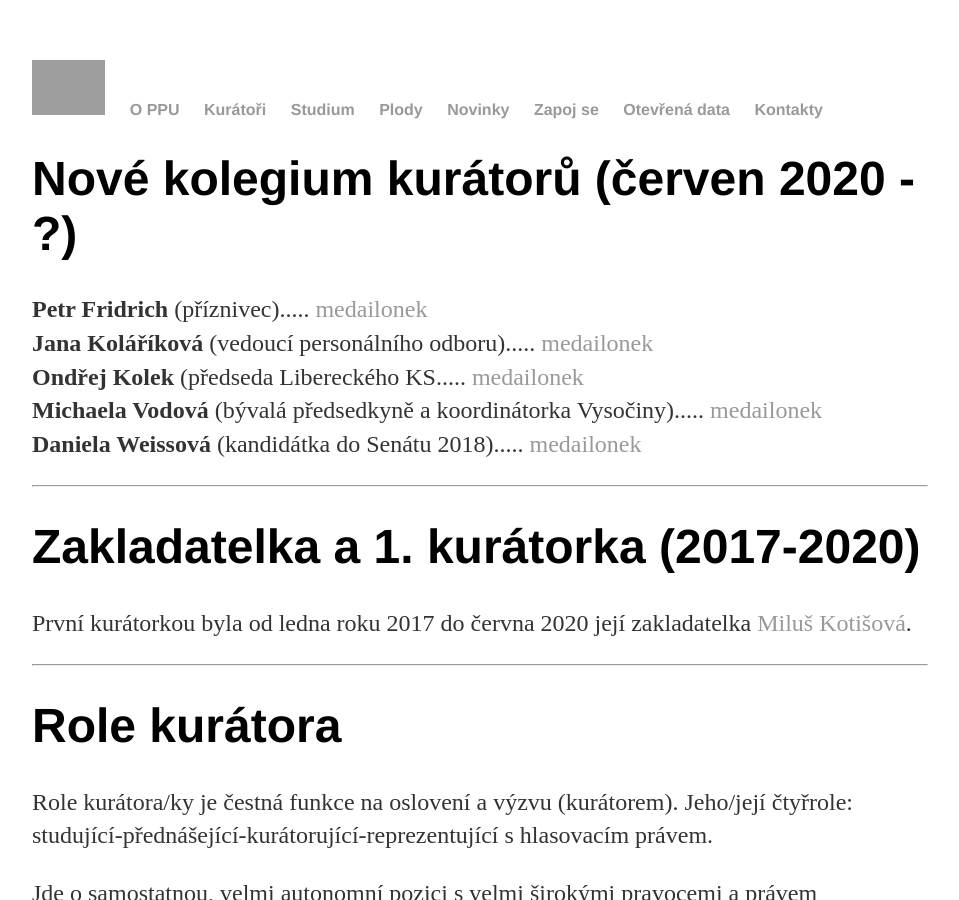
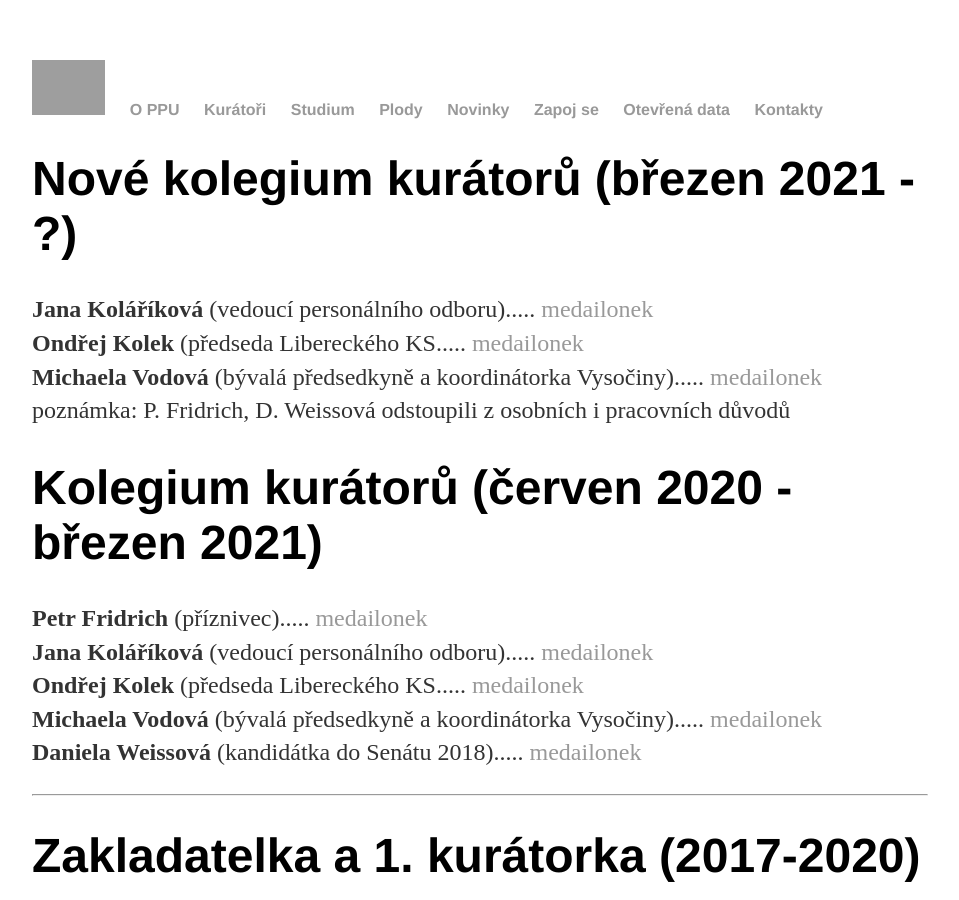
Before and after one commit to otazky/otazky.github.io, a Jekyll site: the page built from kuratori/index.html, in a window 1280 px wide and 900 px high. Shown: the whole window, without its empty margins (160-1119 px from the left). Built offline with Jekyll 4.4.1, drawn with Linux system fonts in a browser that asks for light colours; grey boxes are pictures that could not be loaded.

Commit message:
Změna v obsazení kolegia

```diff
--- a/kuratori/index.html
+++ b/kuratori/index.html
@@ -1,12 +1,19 @@
 ---
 layout: default
-title: Nové kolegium kurátorů (červen 2020 - ?)
+title: Nové kolegium kurátorů (březen 2021 - ?)
 ---
 
 <h1>{{ page.title }}</h1>
 
 <div>
+   <p>
+    <b>Jana Koláříková</b> (vedoucí personálního odboru)..... <a href="https://lide.pirati.cz/personProfile/192/">medailonek</a> <br>
+    <b>Ondřej Kolek</b> (předseda Libereckého KS..... <a href="https://wiki.pirati.cz/lide/ondrej_kolek">medailonek</a><br>
+    <b>Michaela Vodová</b> (bývalá předsedkyně a koordinátorka Vysočiny)..... <a href="https://lide.pirati.cz/personProfile/61/">medailonek</a><br>
+  poznámka: P. Fridrich, D. Weissová odstoupili z osobních i pracovních důvodů
+  </p>
 
+  <h1>Kolegium kurátorů (červen 2020 - březen 2021) </h1>
  <p>
     <b>Petr Fridrich</b> (příznivec)..... <a href="https://www.linkedin.com/in/petrfridrich/ ">medailonek</a><br>
     <b>Jana Koláříková</b> (vedoucí personálního odboru)..... <a href="https://lide.pirati.cz/personProfile/192/">medailonek</a> <br>
```
